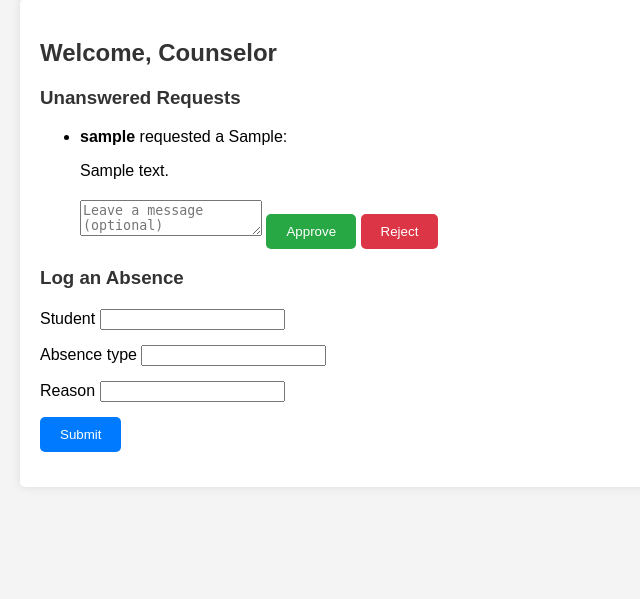
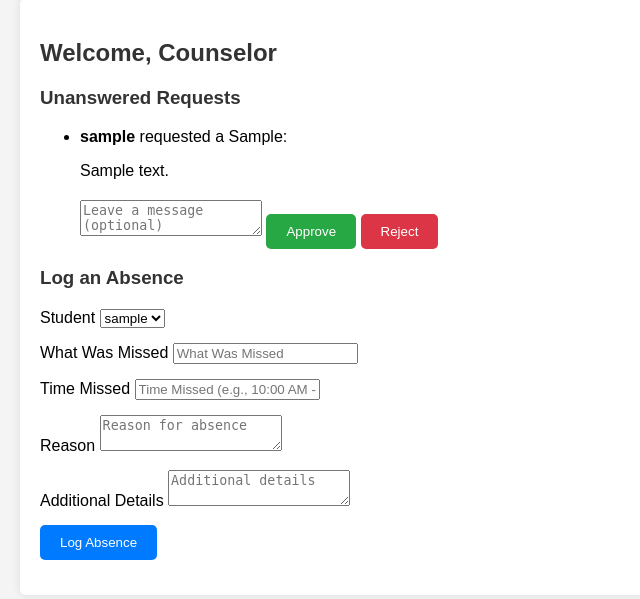
Before and after one commit to benzatman/TTLoggingApplication, a Python web app: template app/templates/counselor_dashboard.html in a window 1280 px wide. Shown: the part 39-638 px from the top of the page, without its empty margins (0-640 px from the left). Run offline with Jinja, Linux system fonts and the light colour scheme; the template is opened without the code that fills it: most values are stand-ins (such as "Sample title", 1, 10 or a date in 2020); form fields are guessed from the names that the template uses.

Commit message:
counselor dashboard log absence

```diff
--- a/app/templates/counselor_dashboard.html
+++ b/app/templates/counselor_dashboard.html
@@ -21,24 +21,38 @@
         {% endfor %}
     </ul>
 
+<!-- Log an Absence Section -->
     <h3>Log an Absence</h3>
     <form method="POST" action="{{ url_for('log_absence') }}">
     {{ absence_form.hidden_tag() }}
+
     <div class="form-group">
-            {{ absence_form.student_id.label }}
-            {{ absence_form.student_id(class="form-control") }}
+        <label for="student_id">Student</label>
+        <select id="student_id" name="student_id" class="form-control" required>
+            {% for student in students %}
+            <option value="{{ student.id }}">{{ student.username }}</option>
+            {% endfor %}
+        </select>
+    </div>
+
+    <div class="form-group">
+        <label for="what_was_missed">What Was Missed</label>
+        <input type="text" id="what_was_missed" name="what_was_missed" placeholder="What Was Missed" class="form-control" required>
     </div>
     <div class="form-group">
-            {{ absence_form.absence_type.label }}
-            {{ absence_form.absence_type(class="form-control") }}
+        <label for="time_missed">Time Missed</label>
+        <input type="text" id="time_missed" name="time_missed" placeholder="Time Missed (e.g., 10:00 AM - 12:00 PM)" class="form-control" required>
     </div>
     <div class="form-group">
-            {{ absence_form.reason.label }}
-            {{ absence_form.reason(class="form-control") }}
+        <label for="reason">Reason</label>
+        <textarea id="reason" name="reason" placeholder="Reason for absence" class="form-control" required></textarea>
     </div>
     <div class="form-group">
-            {{ absence_form.submit(class="btn btn-primary") }}
+        <label for="details">Additional Details</label>
+        <textarea id="details" name="details" placeholder="Additional details" class="form-control"></textarea>
+    </div>
+    <div class="form-group">
+        <button type="submit" class="btn btn-primary">Log Absence</button>
     </div>
     </form>
-</div>
 {% endblock %}
```
Lines whose indentation alone changed are shown as unchanged.
